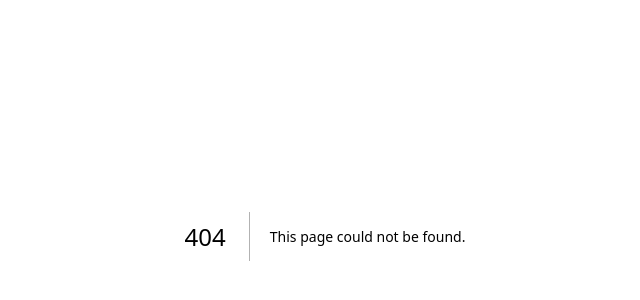
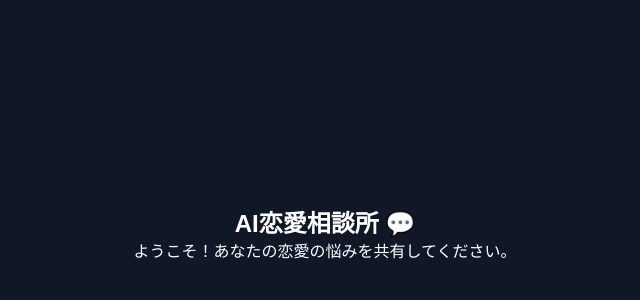
Before and after one commit to MUMU020/ai-dating-counselor, a Next.js app: page /jp in a window 1280 px wide. Before the commit this address had no page. Shown: the part 164-464 px from the top of the page, without its empty margins (315-955 px from the left). Built offline with nearby package versions, Linux system fonts and the light colour scheme.

Commit message:
Fix 'use client' and User type import

```diff
--- /dev/null
+++ b/src/app/jp/page.tsx
@@ -0,0 +1,10 @@
+"use client";
+
+export default function Page() {
+  return (
+    <div className="flex flex-col items-center justify-center min-h-screen bg-gray-900 text-white">
+      <h1 className="text-2xl font-bold">AI恋愛相談所 💬</h1>
+      <p>ようこそ！あなたの恋愛の悩みを共有してください。</p>
+    </div>
+  );
+}
--- a/src/app/ko/page.tsx
+++ /dev/null
@@ -1,8 +0,0 @@
-export default function KoreanPage() {
-    return (
-      <div className="flex flex-col items-center justify-center min-h-screen bg-gray-900 text-white">
-        <h1 className="text-2xl font-bold mb-4">AI 연애 상담소 💬</h1>
-        <p>환영합니다! AI 기반 연애 상담을 받아보세요.</p>
-      </div>
-    );
-  }
```
